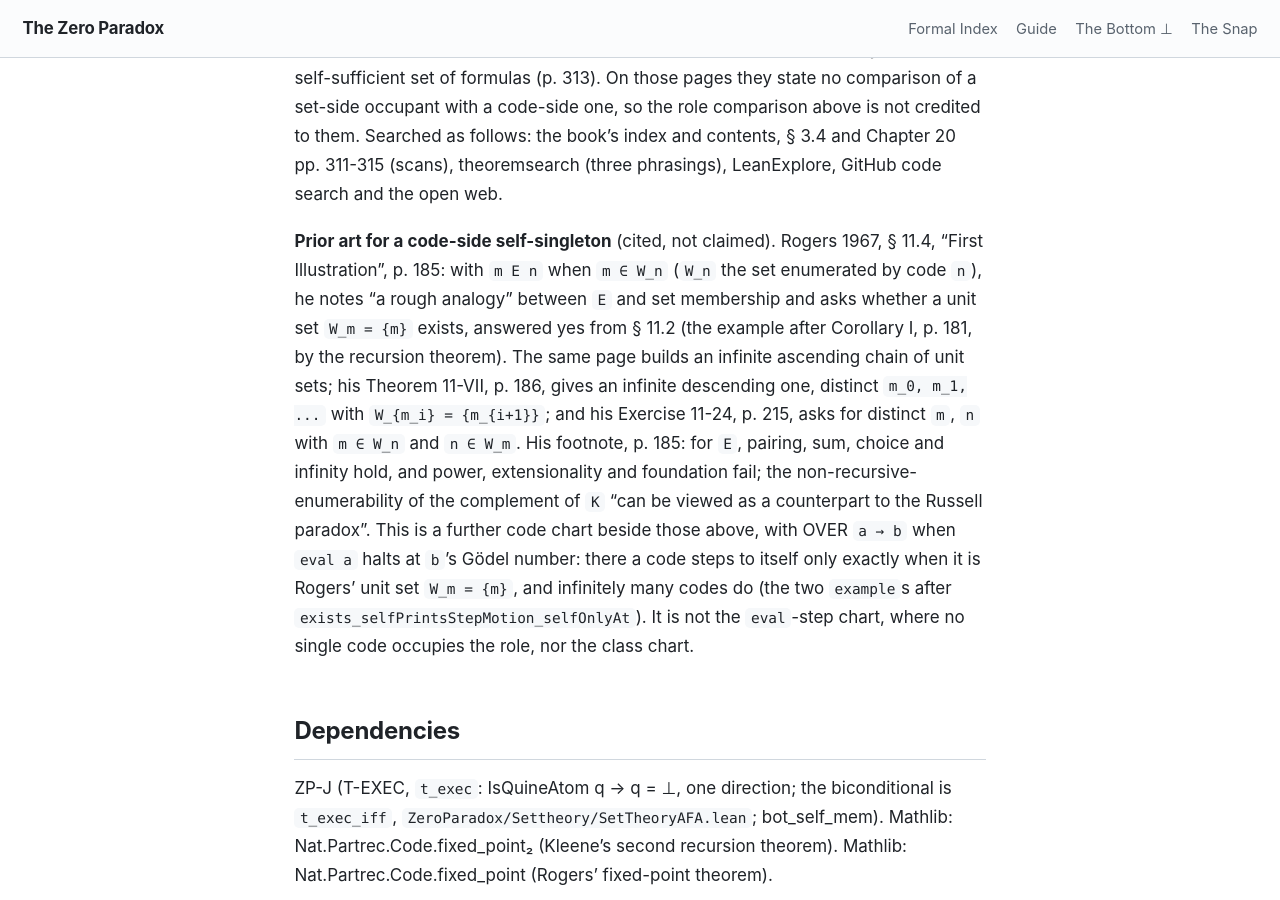
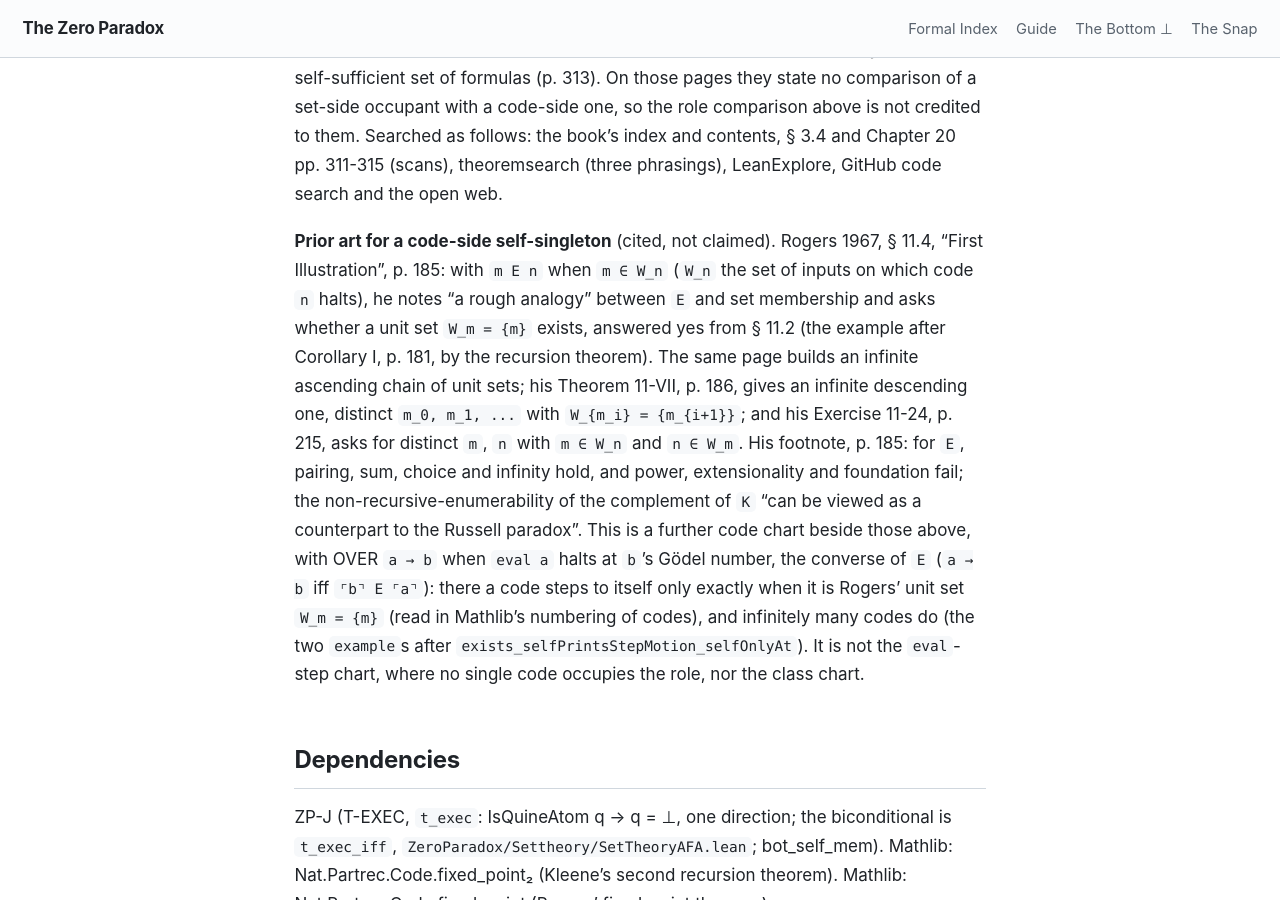
Before and after one commit to timbrigham/ZeroParadox, a Jekyll site: the page built from ZeroParadox/Computability/Kleene.md, in a window 1280 px wide and 900 px high, scrolled down 2927 px. Built offline with Jekyll 4.4.1, drawn with Linux system fonts in a browser that asks for light colours; our own code applies the rules of GitHub Pages for plain Markdown files.

Commit message:
Round-1 gate fixes: OVER is the converse of Rogers' E; W_n as halting set
- Kleene.lean § IX: the unit-set example's Reading says OVER is the converse
  of E (a -> b iff code(b) E code(a)), in Mathlib's numbering; the second
  Reading drops the footnote link that implied extensionality's failure
  explains the multiplicity.
- Kleene.md: W_n glossed as the set of inputs on which code n halts; same
  converse and numbering qualification.

Co-Authored-By: Claude Opus 5.5 <noreply@anthropic.com>
Claude-Session: https://claude.ai/code/session_01Qj4hZEe22hsY1FqfbKnnU2

```diff
--- a/ZeroParadox/Computability/Kleene.md
+++ b/ZeroParadox/Computability/Kleene.md
@@ -90,7 +90,7 @@ index and contents, § 3.4 and Chapter 20 pp. 311-315 (scans), theoremsearch (th
 LeanExplore, GitHub code search and the open web.
 
 **Prior art for a code-side self-singleton** (cited, not claimed). Rogers 1967, § 11.4, "First
-Illustration", p. 185: with `m E n` when `m ∈ W_n` (`W_n` the set enumerated by code `n`), he notes
+Illustration", p. 185: with `m E n` when `m ∈ W_n` (`W_n` the set of inputs on which code `n` halts), he notes
 "a rough analogy" between `E` and set membership and asks whether a unit set `W_m = {m}` exists,
 answered yes from § 11.2 (the example after Corollary I, p. 181, by the recursion theorem). The same
 page builds an infinite ascending chain of unit sets; his Theorem 11-VII, p. 186, gives an infinite
@@ -98,8 +98,9 @@ descending one, distinct `m_0, m_1, ...` with `W_{m_i} = {m_{i+1}}`; and his Exe
 distinct `m`, `n` with `m ∈ W_n` and `n ∈ W_m`. His footnote, p. 185: for `E`, pairing, sum, choice
 and infinity hold, and power, extensionality and foundation fail; the non-recursive-enumerability of
 the complement of `K` "can be viewed as a counterpart to the Russell paradox". This is a further code
-chart beside those above, with OVER `a → b` when `eval a` halts at `b`'s Gödel number: there a
-code steps to itself only exactly when it is Rogers' unit set `W_m = {m}`, and infinitely many codes
+chart beside those above, with OVER `a → b` when `eval a` halts at `b`'s Gödel number, the converse
+of `E` (`a → b` iff `⌜b⌝ E ⌜a⌝`): there a code steps to itself only exactly when it is Rogers' unit
+set `W_m = {m}` (read in Mathlib's numbering of codes), and infinitely many codes
 do (the two `example`s after `exists_selfPrintsStepMotion_selfOnlyAt`). It is not the `eval`-step
 chart, where no single code occupies the role, nor the class chart.
 
```
Also changed, not shown: 1 other file.
